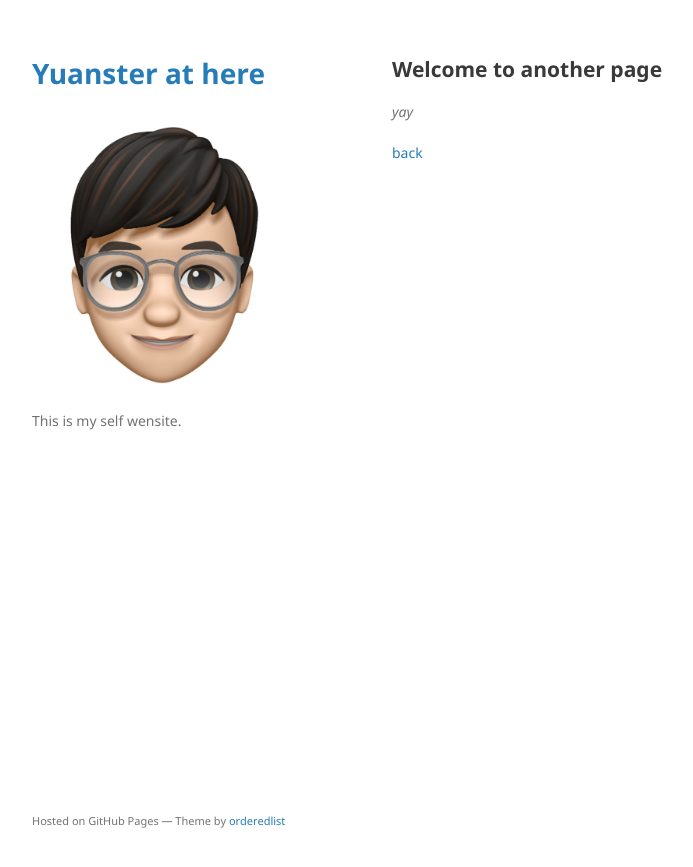
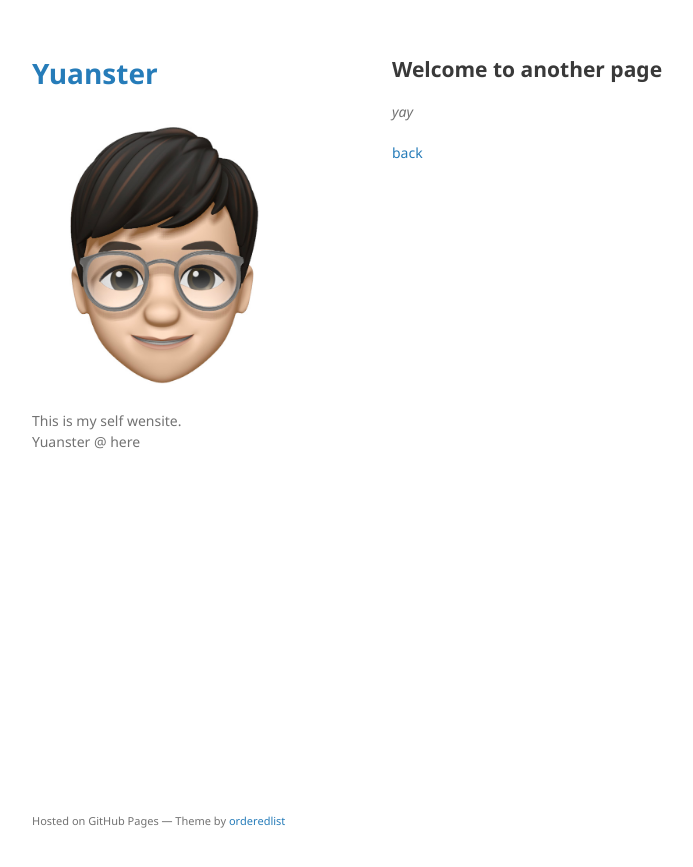
Before and after one commit to YaoyuanHsu/YaoyuanHsu.github.io, a Jekyll site: the page built from another-page.md, in a window 1280 px wide. Shown: the top 867 px of the page, without its empty margins (178-871 px from the left). Built offline with Jekyll 4.4.1, drawn with Linux system fonts in a browser that asks for light colours.

Commit message:
Change title and description

```diff
--- a/_config.yml
+++ b/_config.yml
@@ -1,7 +1,7 @@
 markdown: kramdown
-title: Yuanster at here
+title: Yuanster
 logo: /assets/img/Profile.jpeg
-description: This is my self wensite.
+description: This is my self wensite.<br>Yuanster @ here
 show_downloads: false
 google_analytics:
 theme: jekyll-theme-minimal
```
